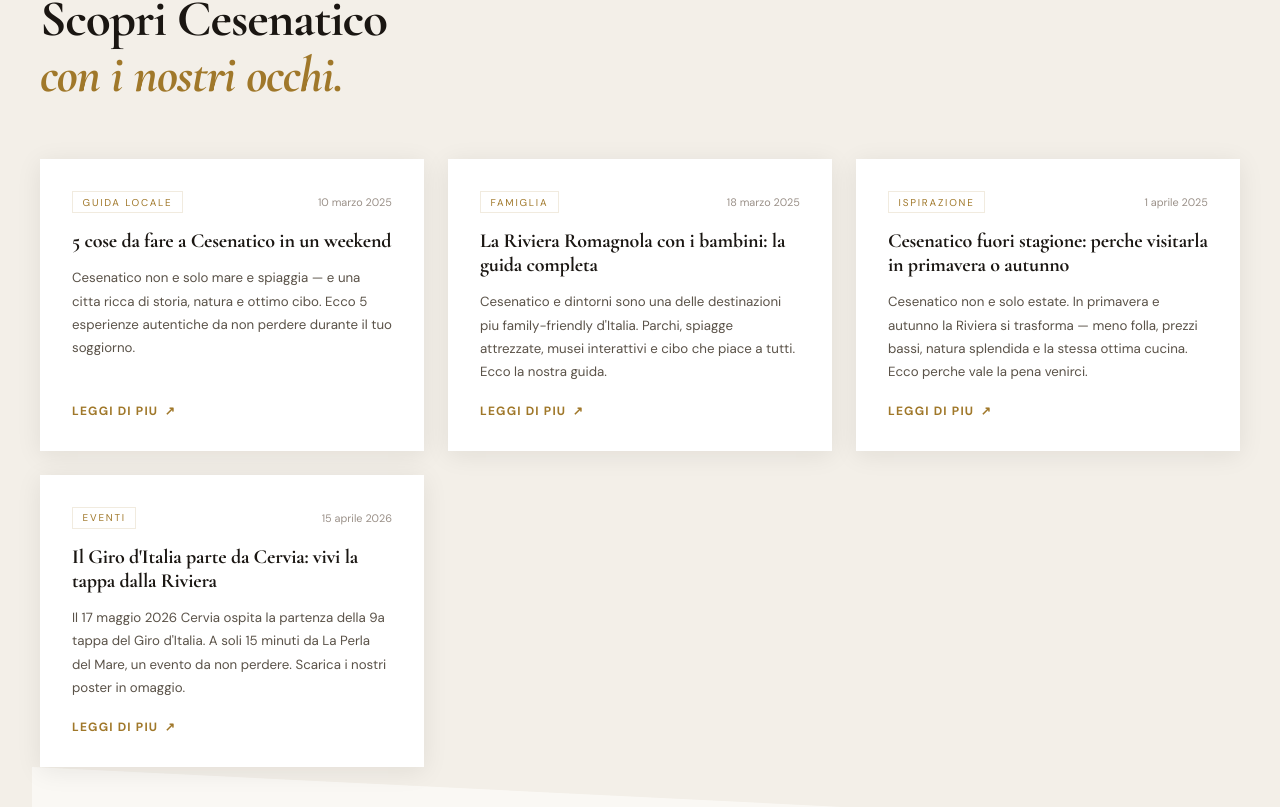
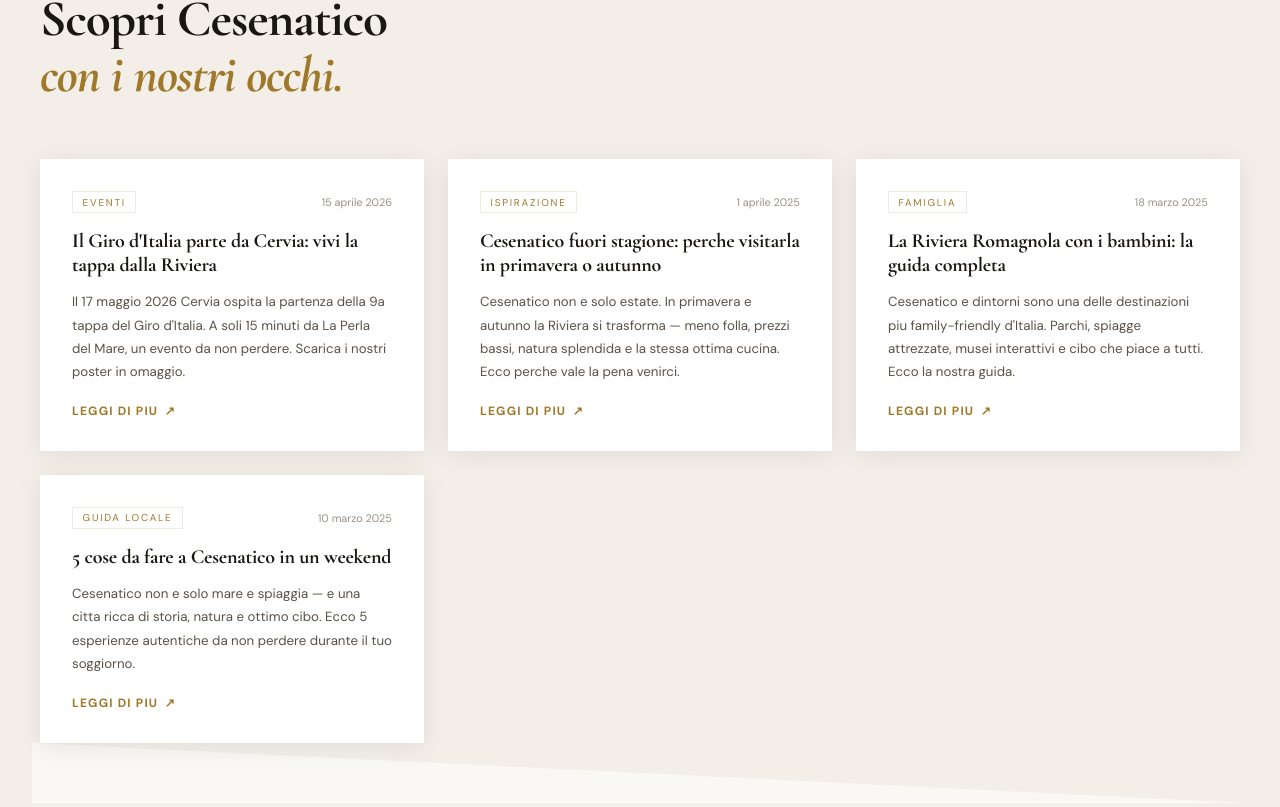
Before and after one commit to vittorionegri68-alt/la-perla-cesenatico, a React (Vite) app: page / in a window 1280 px wide. Shown: the part 6828-7635 px from the top of the page. Built offline with nearby package versions, Linux system fonts and the light colour scheme.

Commit message:
Update App.jsx

```diff
--- a/src/App.jsx
+++ b/src/App.jsx
@@ -463,7 +463,7 @@ function About() {
 // ── Blog ──────────────────────────────────────────────────────────────────────
 function Blog() {
   const [aperto, setAperto] = useState(null);
-  const visibili = posts.filter(p => p.attivo);
+  const visibili = posts.filter(p => p.attivo).sort((a, b) => new Date(b.data) - new Date(a.data));
   return (
     <section id="blog" style={{ background: C.bg2, padding: "7rem 2rem" }}>
       <div style={{ maxWidth: 1200, margin: "0 auto" }}>
```
